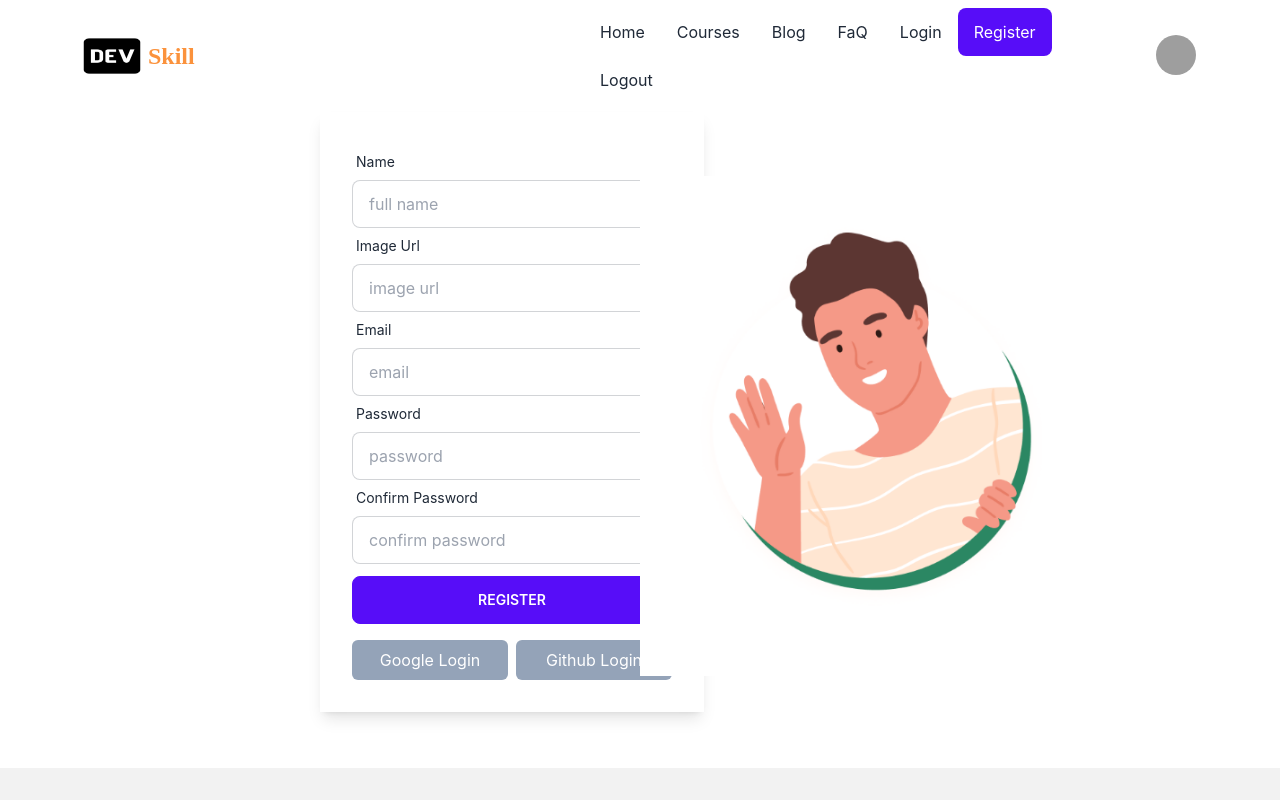
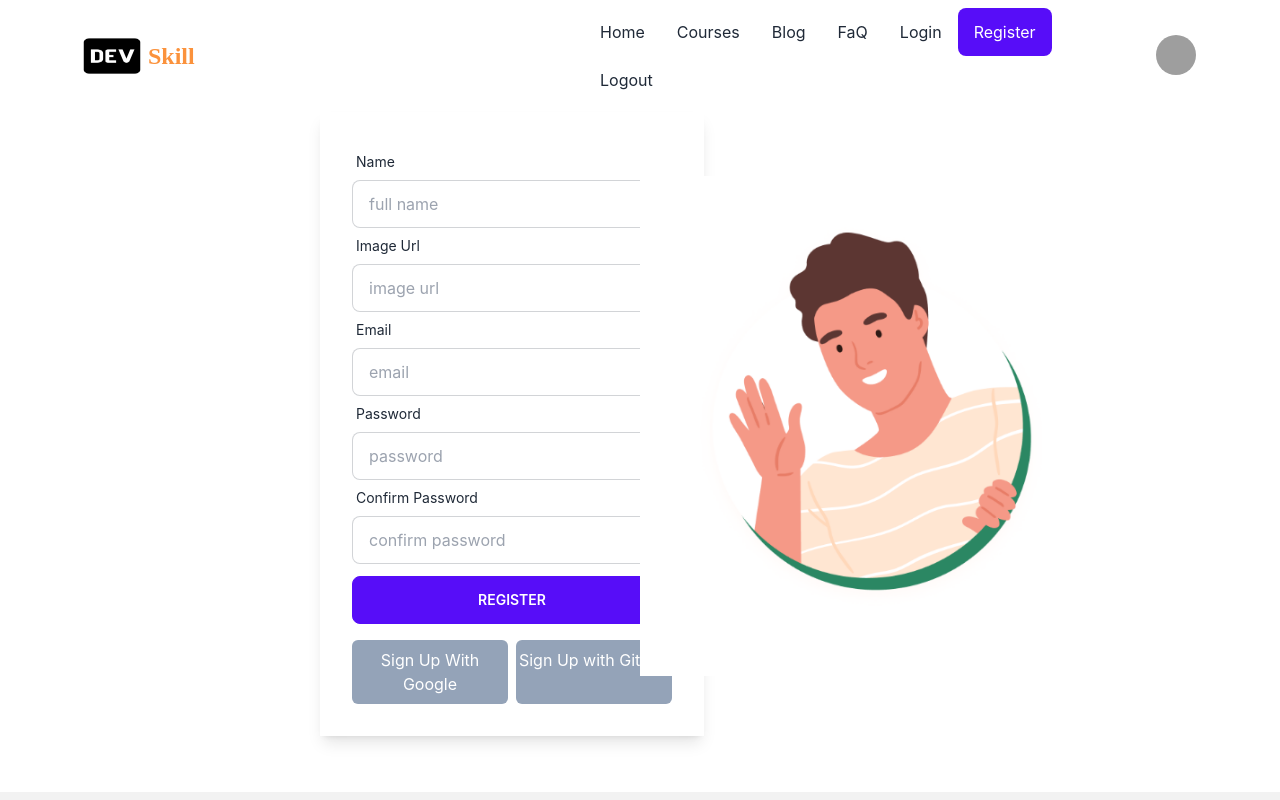
Before and after one commit to dev-alamin1/dev-skills, a React (Create React App) app: page /register in a window 1280 px wide. Shown: the top 800 px of the page. Built offline with nearby package versions, Linux system fonts and the light colour scheme; grey boxes are pictures that could not be loaded.

Commit message:
Sign Up /Register with google added

```diff
--- a/src/App.js
+++ b/src/App.js
@@ -1,11 +1,15 @@
 import { RouterProvider } from 'react-router-dom';
 import './App.css';
 import router from './Router/Router';
+import toast, { Toaster } from 'react-hot-toast';
 
 function App() {
 
   return (
-    <RouterProvider  router={router}/>
+     <div>
+         <Toaster/>
+         <RouterProvider  router={router}/>
+     </div>
   );
 }
 
--- a/src/Components/Auth/Login.jsx
+++ b/src/Components/Auth/Login.jsx
@@ -1,7 +1,10 @@
-import React from 'react';
+import React, { useContext } from 'react';
 import { Link } from 'react-router-dom';
+import { AuthContext } from '../../Context/Authprovider';
 
 const Login = () => {
+
+
     return (
         <div className='py-5'>
              <div className='flex justify-center  md:py-10  border-red-300 px-10'>
--- a/src/Components/Auth/Register.jsx
+++ b/src/Components/Auth/Register.jsx
@@ -1,5 +1,7 @@
-    import React, { useState } from 'react';
+    import React, { useContext, useState } from 'react';
     import { Link } from 'react-router-dom';
+    import { AuthContext } from '../../Context/Authprovider';
+    import toast from 'react-hot-toast';
 
     const Register = () => {
     /*
@@ -159,10 +161,25 @@
     | ------------------------------------------------------------------------
     */
 
-    const submitHandler = (event)=>{
-        event.preventDefault();
+    // Auth data receive from AuthContext api [ Authprovide.js file ]
+    const {loginWithGoogle} = useContext(AuthContext);
 
+    // 1. google provider login
 
+    const googleLoginHandler = ()=>{
+
+        loginWithGoogle()
+          .then(result=>{
+                 const logUser = result.user;
+                 toast.success("Register succees");
+
+          })
+          .catch(error=>{
+            console.error(error.message)
+          })
+
+        //loginWithGoogle = singInWithPopUp ( which is firebase method)
+        // loginWithGoogle return promise
     }
 
 
@@ -175,7 +192,7 @@
 
                 {/* login form start */}
 
-                 <form onSubmit={submitHandler}>
+                 <form >
                    <div className="form-control">
                        <label className="label">
                            <span className="label-text">Name</span>
@@ -250,11 +267,11 @@
                     <div className='flex gap-2'>
 
                          <div className='w-1/2 bg-slate-400 text-center rounded-md text-white hover:bg-slate-500'>
-                             <button className='py-2 '>Google Login</button>
+                             <button onClick={googleLoginHandler} className='py-2 '>Sign Up With Google</button>
                          </div>
 
                          <div className='w-1/2  bg-slate-400 text-center rounded-md text-white hover:bg-slate-500'>
-                             <button className='py-2'>Github Login</button>
+                             <button className='py-2'>Sign Up with Github</button>
                          </div>
                     </div>
 
--- a/src/Context/Authprovider.js
+++ b/src/Context/Authprovider.js
@@ -1,7 +1,7 @@
  import React, { createContext, useState } from 'react';
  // import from firebase
  import {
-         getAuth,signInWithPopup
+         getAuth,signInWithPopup,GoogleAuthProvider,
  } from 'firebase/auth'
 
  import app from '../Firebase/Frirsebase.config';
@@ -14,9 +14,16 @@
  export const AuthContext = createContext({});
 
  const Authprovider = ({children}) => {
-    const [user,setUser] = useState({name:"Al-amin Mondal"});
+ const [user,setUser] = useState({});
 
-    const authInfo = {user};
+//1.singIn with google provieder
+ const googleProvider = new GoogleAuthProvider();
+ const loginWithGoogle = ()=>{
+    return signInWithPopup(auth,googleProvider);
+ }
+
+
+ const authInfo = {user,loginWithGoogle};
     return (
         <AuthContext.Provider value={authInfo}>
 
```
